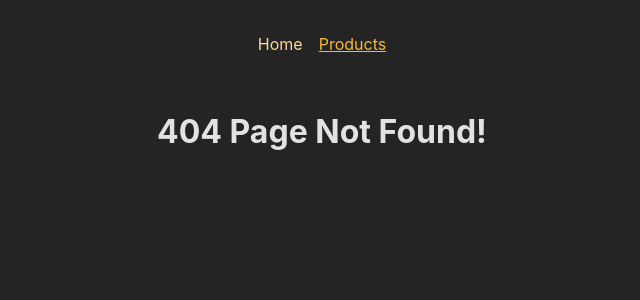
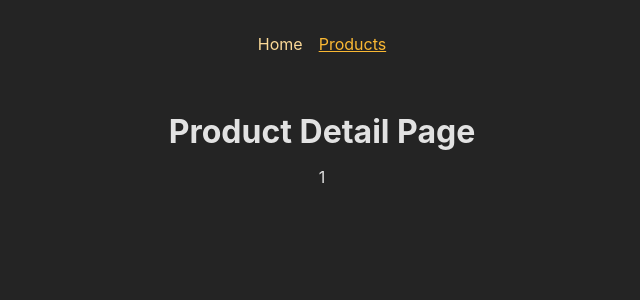
Before and after one commit to Ahmed-Aladdin-Khidr/learning-react, a React (Create React App) app in the folder Explore-route/: page /products/1 in a window 1280 px wide. Before the commit this address had no page. Shown: the top 300 px of the page, without its empty margins (318-958 px from the left). Built offline with nearby package versions, Linux system fonts and the light colour scheme.

Commit message:
react-router-dom | defining & using dynamic routes/ using params

```diff
--- a/Explore-route/src/App.js
+++ b/Explore-route/src/App.js
@@ -3,6 +3,7 @@
 import ProductsPage from "./pages/Products";
 import RootLayout from "./pages/Root";
 import ErrorPage from "./pages/Error";
+import ProductDetailPage from "./pages/ProductDetail";
 
 const router = createBrowserRouter([
   {
@@ -12,6 +13,7 @@
     children: [
       { path: "/", element: <HomePage /> },
       { path: "/products", element: <ProductsPage /> },
+      { path: "/products/:productId", element: <ProductDetailPage /> },
     ],
   },
 ]);
--- /dev/null
+++ b/Explore-route/src/pages/ProductDetail.js
@@ -0,0 +1,14 @@
+import { useParams } from "react-router-dom";
+
+function ProductDetailPage(){
+    const params = useParams();
+
+    return (
+        <div>
+            <h1>Product Detail Page</h1>
+            <p>{params.productId}</p>
+        </div>
+    );
+}
+
+export default ProductDetailPage;
--- a/Explore-route/src/pages/Products.js
+++ b/Explore-route/src/pages/Products.js
@@ -2,6 +2,11 @@
     return (
         <div>
             <h1>Products Page</h1>
+            <ul>
+                <li>Product 1</li>
+                <li>Product 2</li>
+                <li>Product 3</li>
+            </ul>
         </div>
     );
 }
```
